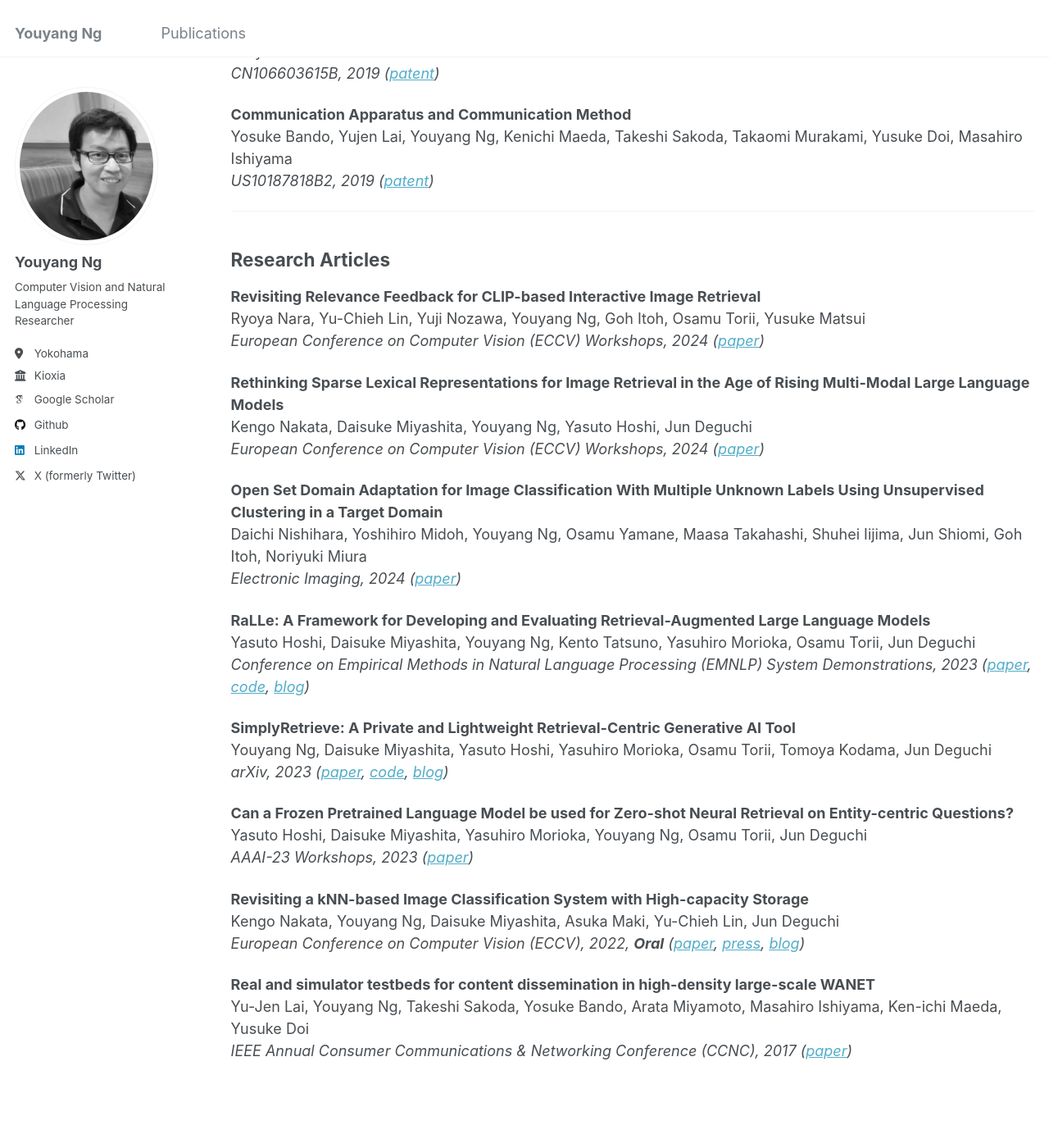
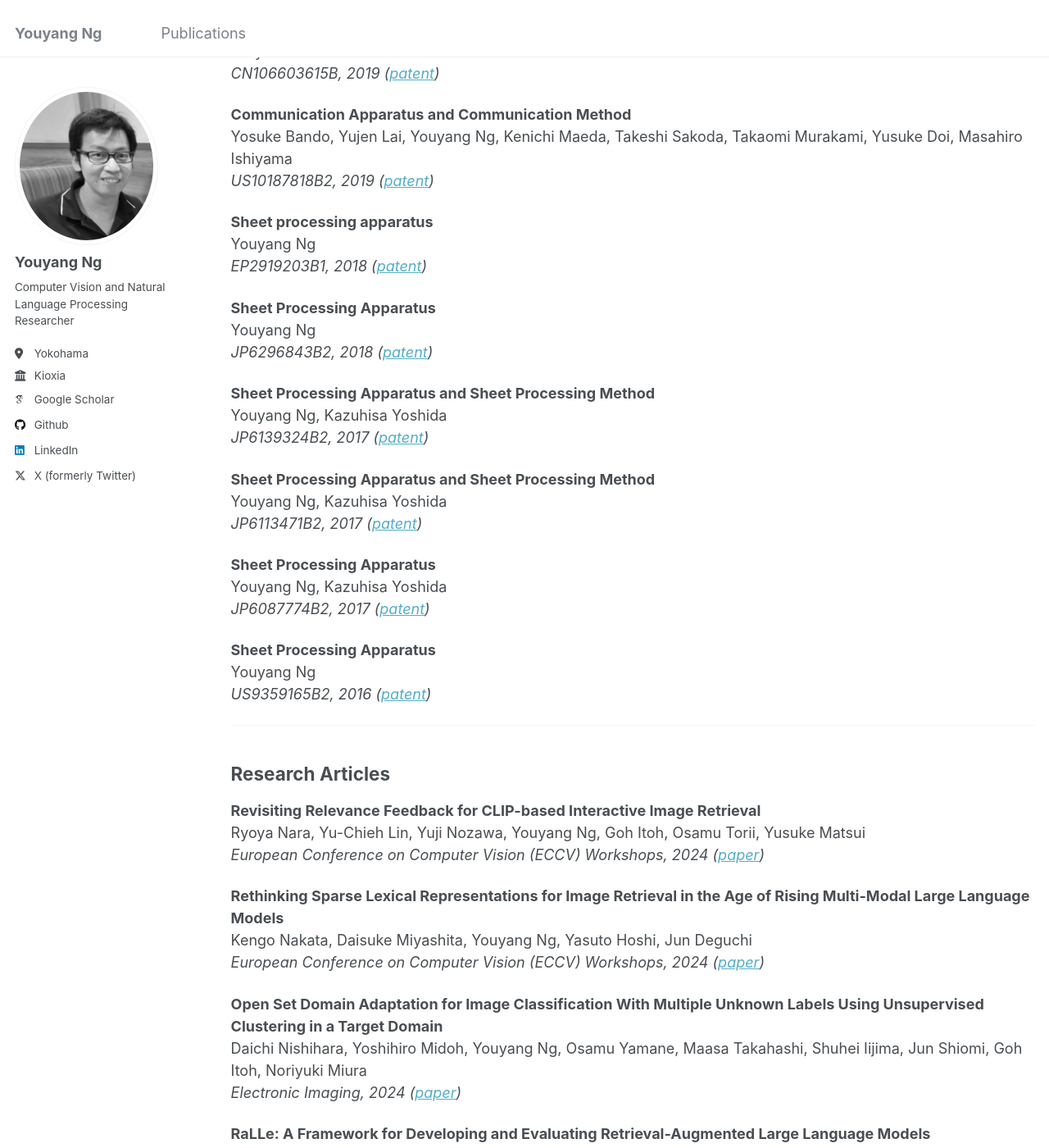
Before and after one commit to yy29/yy29.github.io, a Jekyll site: the page built from _pages/publications.md, in a window 1280 px wide and 1400 px high, scrolled down 1134 px. Shown: the whole window at 82% size. Built offline with Jekyll 4.4.1, drawn with Linux system fonts in a browser that asks for light colours; some web fonts are replaced.

Commit message:
Update publications.md

```diff
--- a/_pages/publications.md
+++ b/_pages/publications.md
@@ -50,6 +50,30 @@ Yosuke Bando, Yujen Lai, Youyang Ng, Kenichi Maeda, Takeshi Sakoda, Takaomi Mura
 Yosuke Bando, Yujen Lai, Youyang Ng, Kenichi Maeda, Takeshi Sakoda, Takaomi Murakami, Yusuke Doi, Masahiro Ishiyama
 *US10187818B2, 2019 ([patent](https://patents.google.com/patent/US10187818B2/en))*
 
+**Sheet processing apparatus**
+Youyang Ng
+*EP2919203B1, 2018 ([patent](https://patents.google.com/patent/EP2919203B1/en))*
+
+**Sheet Processing Apparatus**
+Youyang Ng
+*JP6296843B2, 2018 ([patent](https://patents.google.com/patent/JP6296843B2/en))*
+
+**Sheet Processing Apparatus and Sheet Processing Method**
+Youyang Ng, Kazuhisa Yoshida
+*JP6139324B2, 2017 ([patent](https://patents.google.com/patent/JP6139324B2/en))*
+
+**Sheet Processing Apparatus and Sheet Processing Method**
+Youyang Ng, Kazuhisa Yoshida
+*JP6113471B2, 2017 ([patent](https://patents.google.com/patent/JP6113471B2/en))*
+
+**Sheet Processing Apparatus**
+Youyang Ng, Kazuhisa Yoshida
+*JP6087774B2, 2017 ([patent](https://patents.google.com/patent/JP6087774B2/en))*
+
+**Sheet Processing Apparatus**
+Youyang Ng
+*US9359165B2, 2016 ([patent](https://patents.google.com/patent/US9359165B2/en))*
+
 ---
 ## Research Articles
 
```
